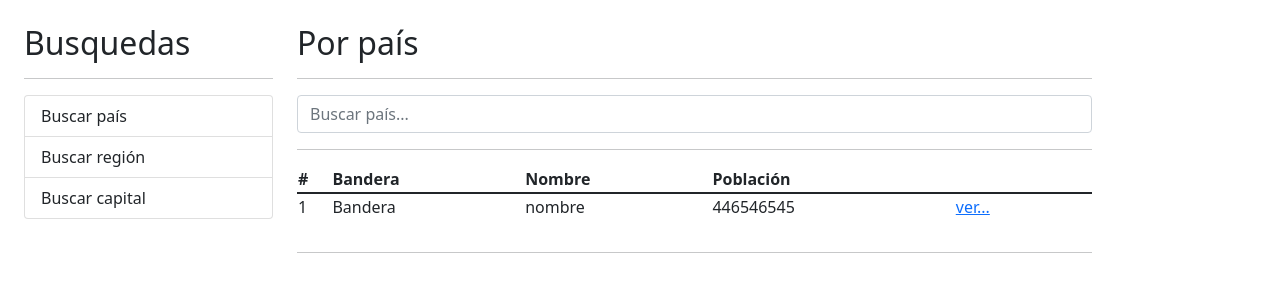
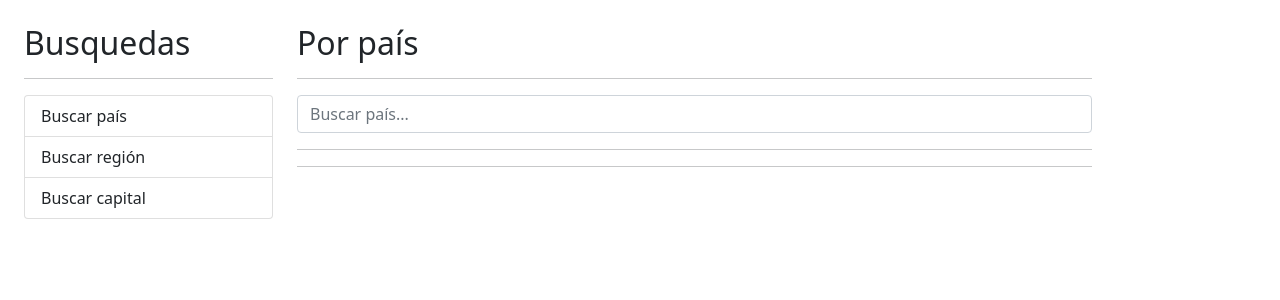
Before and after one commit to Estebanvasquex/paisesApp, an Angular app: page /pais/1 in a window 1280 px wide. Shown: the top 300 px of the page. Built offline with nearby package versions, Linux system fonts and the light colour scheme.

Commit message:
Se itera la respuesta de la api para mostrarla en la tabla los resultado de la busqueda de paises

```diff
--- a/src/app/pais/pages/ver-pais/ver-pais.component.html
+++ b/src/app/pais/pages/ver-pais/ver-pais.component.html
@@ -1,5 +1,6 @@
 <h2>Por país</h2>
 <hr>
+
 <div class="row">
     <div class="col">
         <form   (ngSubmit)="buscar()"
@@ -20,24 +21,26 @@
         no se encuentra nada con el {{termino}}
 </div>
 
-<div *ngIf="!hayError" class="row">
+<div  *ngIf="paises.length > 0" class="row">
     <div class="col">
         <table class="table table-hover">
             <thead>
                 <th>#</th>
+                <th>Nombre</th>
                 <th>Bandera</th>
-                <th>Nombre</th>
+                <th>Capital</th>
                 <th>Población</th>
                 <th></th>
 
             </thead>
-            <tr>
-                <td>1</td>
-                <td>Bandera</td>
-                <td>nombre</td>
-                <td>446546545</td>
+            <tr *ngFor="let pais of paises; let i = index ">
+                <td>{{i+1}}</td>
+                <td>{{pais.name.common}}</td>
+                <td><img class="small-flag" [src]= pais.flags.png alt=""></td>
+                <td>{{pais.capital}}{{pais.ccn3}}</td>
+                <td>{{pais.population | number }}</td>
                 <td>
-                    <a href="/pais/cri">ver...</a>
+                    <a [routerLink]="['/pais', pais.ccn3]">ver...</a>
                 </td>
             </tr>
 
--- a/src/app/pais/pages/ver-pais/ver-pais.component.ts
+++ b/src/app/pais/pages/ver-pais/ver-pais.component.ts
@@ -1,4 +1,5 @@
 import { Component } from '@angular/core';
+import { Country } from '../../interfaces/pais.interface';
 import { PaisesService } from '../../services/paises.service';
 
 @Component({
@@ -11,6 +12,7 @@
 
   termino : string  = ""
   hayError: boolean = false;
+  paises  : Country [] = []
 
 
 
@@ -21,8 +23,10 @@
       console.log(pais);
       console.log("RESPUESTA DE TAMAÑO" + pais.length)
       console.log("RESPUESTA DE TAMAÑO" + pais[0].name.official)
+      this.paises = pais;
     },(err)=>{
       this.hayError = true;
+      this.paises = [];
 
     });
   }
--- a/src/app/pais/pais.module.ts
+++ b/src/app/pais/pais.module.ts
@@ -6,6 +6,7 @@
 import { PorPaisComponent } from './pages/por-pais/por-pais.component';
 import { PorRegionComponent } from './pages/por-region/por-region.component';
 import { VerPaisComponent } from './pages/ver-pais/ver-pais.component';
+import { RouterModule } from '@angular/router';
 
 
 
@@ -19,7 +20,8 @@
   ],
   imports: [
     CommonModule,
-    FormsModule
+    FormsModule,
+    RouterModule
   ],
   exports: [
     PorCapitalComponent,
--- a/src/styles.css
+++ b/src/styles.css
@@ -1 +1,4 @@
 /* You can add global styles to this file, and also import other style files */
+.small-flag{
+    width: 70px;
+}
```
